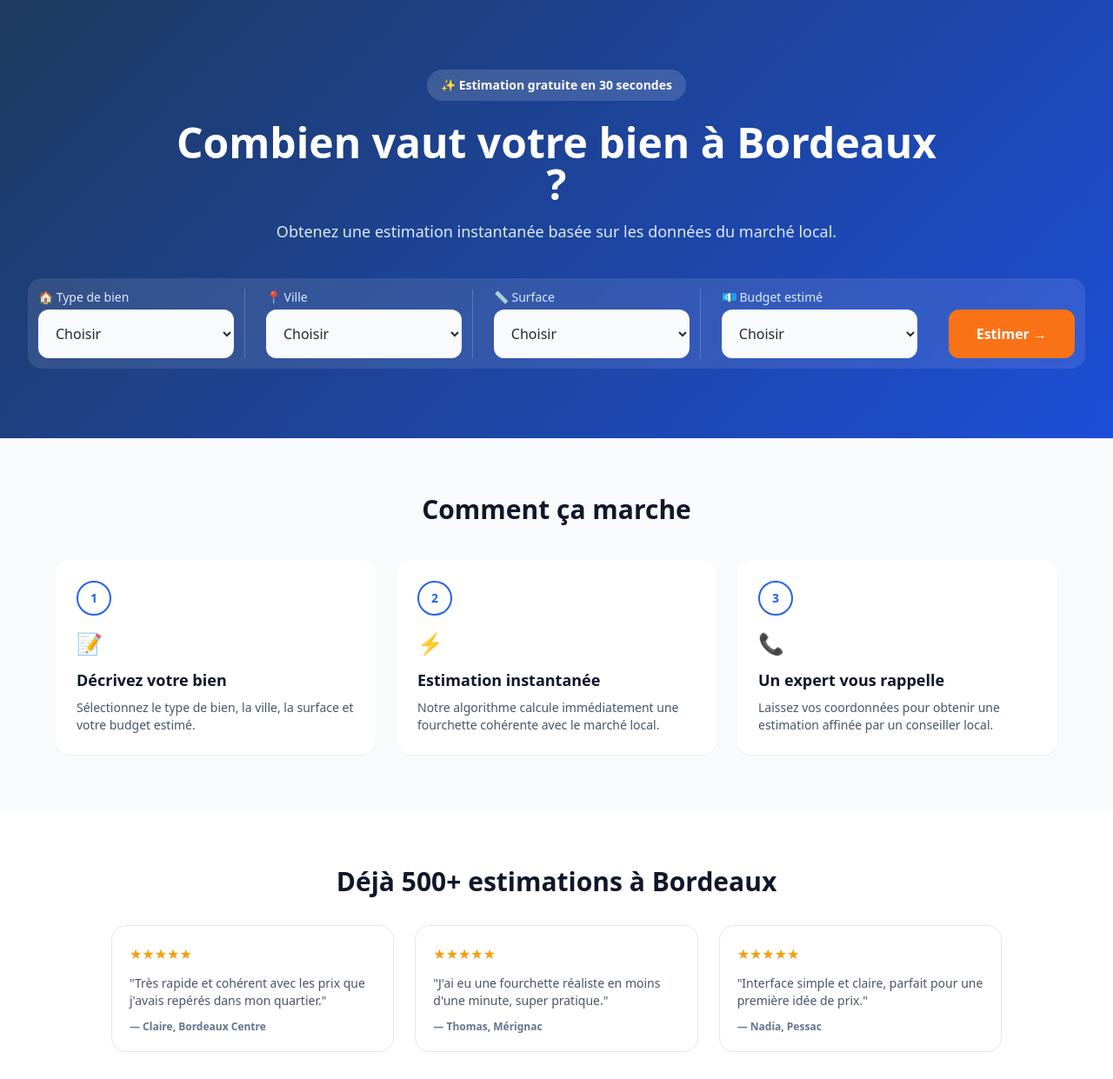
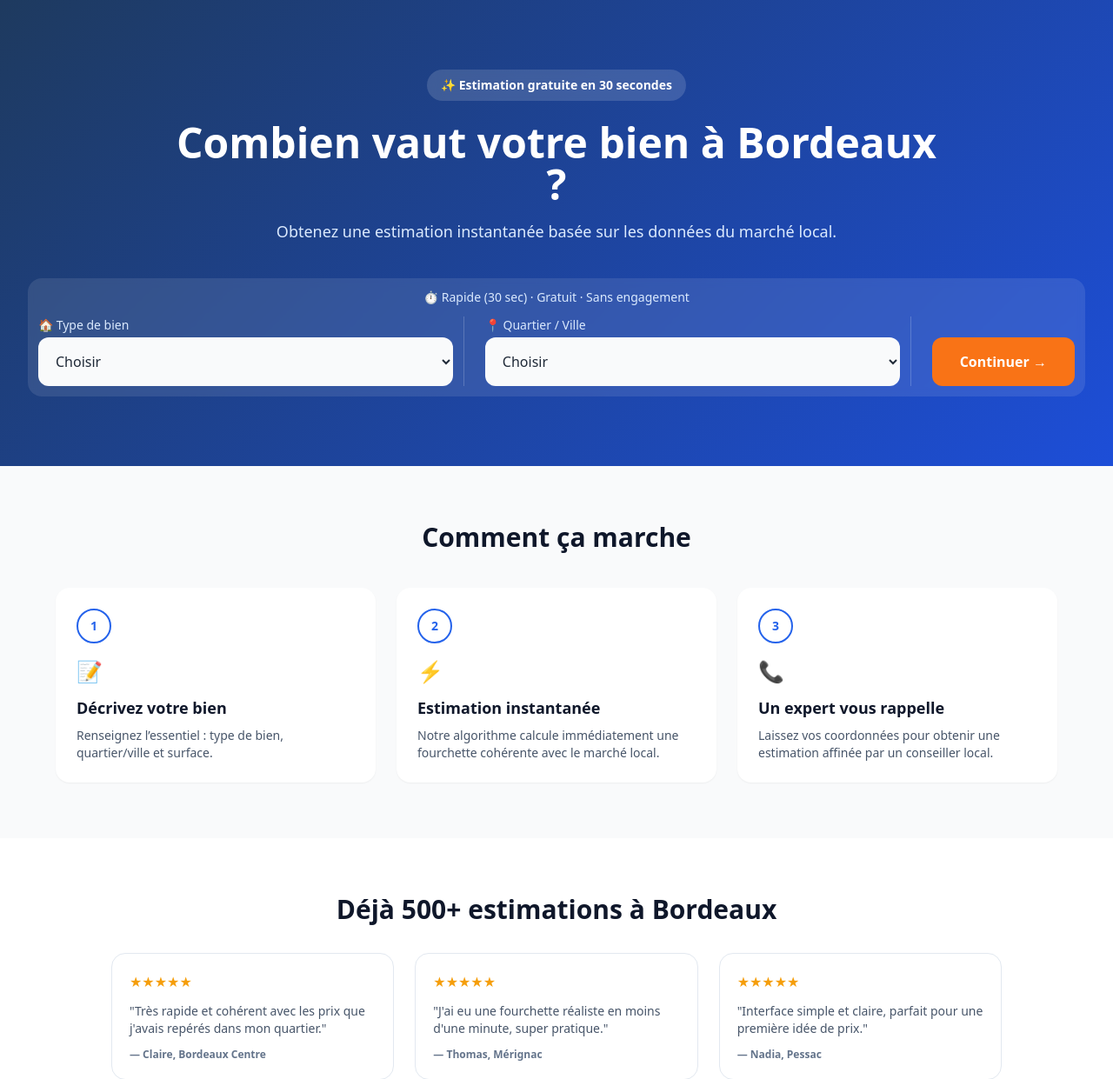
Before and after one commit to olimcfly/estimation-immobilier-bordeaux, a PHP site: page / in a window 1280 px wide. Shown: the top 1241 px of the page at 87% size. Run offline with PHP 8.4, Linux system fonts and the light colour scheme; some libraries are stand-ins or nearby versions.

Commit message:
Optimise le formulaire d'estimation avec parcours progressif

```diff
--- a/api/estimation.php
+++ b/api/estimation.php
@@ -24,9 +24,9 @@ if ($_SERVER['REQUEST_METHOD'] !== 'POST') {
 $typeBien = trim((string) ($_POST['type_bien'] ?? ''));
 $ville = trim((string) ($_POST['ville'] ?? ''));
 $surfaceTranche = trim((string) ($_POST['surface_tranche'] ?? ''));
-$budgetTranche = trim((string) ($_POST['budget_tranche'] ?? ''));
+$budgetTranche = trim((string) ($_POST['budget_tranche'] ?? 'non_renseigne'));
 
-if ($typeBien === '' || $ville === '' || $surfaceTranche === '' || $budgetTranche === '') {
+if ($typeBien === '' || $ville === '' || $surfaceTranche === '') {
     jsonResponse([
         'success' => false,
         'message' => 'Merci de renseigner tous les champs.',
--- a/index.php
+++ b/index.php
@@ -65,7 +65,8 @@ if (!is_array($villes) || $villes === []) {
                 </div>
 
                 <form id="estimation-form" class="mt-10 rounded-2xl bg-white/10 p-3 backdrop-blur-sm">
-                    <div class="flex flex-col gap-3 lg:flex-row lg:items-stretch">
+                    <p class="mb-3 text-center text-sm font-medium text-blue-100">⏱️ Rapide (30 sec) · Gratuit · Sans engagement</p>
+                    <div id="estimation-step-1" class="flex flex-col gap-3 lg:flex-row lg:items-stretch">
                         <div class="w-full lg:flex-1 lg:pr-3 lg:border-r lg:border-white/20">
                             <label for="type_bien" class="mb-1 block text-sm font-medium text-blue-100">🏠 Type de bien</label>
                             <select id="type_bien" name="type_bien" required class="w-full rounded-xl border-0 bg-gray-50 px-4 py-4 text-gray-800 focus:outline-none focus:ring-2 focus:ring-blue-300">
@@ -78,7 +79,7 @@ if (!is_array($villes) || $villes === []) {
                         </div>
 
                         <div class="w-full lg:flex-1 lg:px-3 lg:border-r lg:border-white/20">
-                            <label for="ville" class="mb-1 block text-sm font-medium text-blue-100">📍 Ville</label>
+                            <label for="ville" class="mb-1 block text-sm font-medium text-blue-100">📍 Quartier / Ville</label>
                             <select id="ville" name="ville" required class="w-full rounded-xl border-0 bg-gray-50 px-4 py-4 text-gray-800 focus:outline-none focus:ring-2 focus:ring-blue-300">
                                 <option value="">Choisir</option>
                                 <?php foreach ($villes as $ville): ?>
@@ -87,7 +88,15 @@ if (!is_array($villes) || $villes === []) {
                             </select>
                         </div>
 
-                        <div class="w-full lg:flex-1 lg:px-3 lg:border-r lg:border-white/20">
+                        <div class="w-full lg:w-auto lg:pl-3">
+                            <label class="mb-1 hidden text-sm font-medium text-blue-100 lg:block">&nbsp;</label>
+                            <button id="estimation-step-next" type="button" class="h-[56px] w-full rounded-xl bg-orange-500 px-8 text-base font-bold text-white transition hover:bg-orange-600 focus:outline-none focus:ring-2 focus:ring-orange-300 lg:w-auto">
+                                Continuer →
+                            </button>
+                        </div>
+                    </div>
+                    <div id="estimation-step-2" class="hidden flex-col gap-3 lg:flex-row lg:items-stretch">
+                        <div class="w-full lg:flex-1 lg:pr-3 lg:border-r lg:border-white/20">
                             <label for="surface_tranche" class="mb-1 block text-sm font-medium text-blue-100">📏 Surface</label>
                             <select id="surface_tranche" name="surface_tranche" required class="w-full rounded-xl border-0 bg-gray-50 px-4 py-4 text-gray-800 focus:outline-none focus:ring-2 focus:ring-blue-300">
                                 <option value="">Choisir</option>
@@ -100,21 +109,17 @@ if (!is_array($villes) || $villes === []) {
                             </select>
                         </div>
 
-                        <div class="w-full lg:flex-1 lg:px-3">
-                            <label for="budget_tranche" class="mb-1 block text-sm font-medium text-blue-100">💶 Budget estimé</label>
-                            <select id="budget_tranche" name="budget_tranche" required class="w-full rounded-xl border-0 bg-gray-50 px-4 py-4 text-gray-800 focus:outline-none focus:ring-2 focus:ring-blue-300">
-                                <option value="">Choisir</option>
-                                <option value="lt150">&lt; 150 000 €</option>
-                                <option value="150_300">150k-300k €</option>
-                                <option value="300_500">300k-500k €</option>
-                                <option value="gt500">&gt; 500 000 €</option>
-                            </select>
+                        <div class="w-full lg:w-auto lg:pl-3">
+                            <label class="mb-1 hidden text-sm font-medium text-blue-100 lg:block">&nbsp;</label>
+                            <button id="estimation-step-back" type="button" class="h-[56px] w-full rounded-xl border border-white/60 bg-white/10 px-6 text-base font-bold text-white transition hover:bg-white/20 focus:outline-none focus:ring-2 focus:ring-blue-300 lg:w-auto">
+                                ← Retour
+                            </button>
                         </div>
 
                         <div class="w-full lg:w-auto lg:pl-3">
                             <label class="mb-1 hidden text-sm font-medium text-blue-100 lg:block">&nbsp;</label>
                             <button type="submit" class="h-[56px] w-full rounded-xl bg-orange-500 px-8 text-base font-bold text-white transition hover:bg-orange-600 focus:outline-none focus:ring-2 focus:ring-orange-300 lg:w-auto">
-                                Estimer →
+                                Obtenir mon estimation →
                             </button>
                         </div>
                     </div>
@@ -254,7 +259,7 @@ if (!is_array($villes) || $villes === []) {
                         <div class="mb-4 flex h-10 w-10 items-center justify-center rounded-full border-2 border-blue-600 text-sm font-bold text-blue-600">1</div>
                         <p class="text-2xl">📝</p>
                         <h3 class="mt-3 text-lg font-semibold">Décrivez votre bien</h3>
-                        <p class="mt-2 text-sm text-slate-600">Sélectionnez le type de bien, la ville, la surface et votre budget estimé.</p>
+                        <p class="mt-2 text-sm text-slate-600">Renseignez l’essentiel : type de bien, quartier/ville et surface.</p>
                     </article>
                     <article class="rounded-2xl bg-white p-6 shadow-sm">
                         <div class="mb-4 flex h-10 w-10 items-center justify-center rounded-full border-2 border-blue-600 text-sm font-bold text-blue-600">2</div>
@@ -303,6 +308,10 @@ if (!is_array($villes) || $villes === []) {
 
     <script>
         const form = document.getElementById('estimation-form');
+        const estimationStep1 = document.getElementById('estimation-step-1');
+        const estimationStep2 = document.getElementById('estimation-step-2');
+        const estimationStepNext = document.getElementById('estimation-step-next');
+        const estimationStepBack = document.getElementById('estimation-step-back');
         const feedback = document.getElementById('form-feedback');
         const resultSection = document.getElementById('result-section');
         const recap = document.getElementById('result-recap');
@@ -326,9 +335,13 @@ if (!is_array($villes) || $villes === []) {
         const raison = document.getElementById('raison');
         const budgetBant = document.getElementById('budget_bant');
         const delai = document.getElementById('delai');
+        const typeBienInput = document.getElementById('type_bien');
+        const villeInput = document.getElementById('ville');
+        const surfaceInput = document.getElementById('surface_tranche');
         const emailRadios = [...projetPills.querySelectorAll('input[type="radio"]')];
         const methodeRadios = [...methodePills.querySelectorAll('input[type="radio"]')];
         let wizardStep = 0;
+        let estimationStep = 1;
 
         let latestEstimation = null;
 
@@ -342,6 +355,13 @@ if (!is_array($villes) || $villes === []) {
         };
 
         const formatPrice = (value) => new Intl.NumberFormat('fr-FR').format(Math.round(value)) + ' €';
+        const setEstimationStep = (step) => {
+            estimationStep = Math.max(1, Math.min(2, step));
+            estimationStep1.classList.toggle('hidden', estimationStep !== 1);
+            estimationStep1.classList.toggle('flex', estimationStep === 1);
+            estimationStep2.classList.toggle('hidden', estimationStep !== 2);
+            estimationStep2.classList.toggle('flex', estimationStep === 2);
+        };
         const setWizardStep = (step) => {
             wizardStep = Math.max(0, Math.min(6, step));
             wizardTrack.style.transform = `translateX(-${wizardStep * 100}%)`;
@@ -350,6 +370,22 @@ if (!is_array($villes) || $villes === []) {
                 dot.classList.toggle('bg-slate-300', index > wizardStep);
             });
         };
+
+        estimationStepNext.addEventListener('click', () => {
+            if (typeBienInput.value === '' || villeInput.value === '') {
+                if (typeBienInput.value === '') {
+                    typeBienInput.reportValidity();
+                } else {
+                    villeInput.reportValidity();
+                }
+                return;
+            }
+            setEstimationStep(2);
+        });
+
+        estimationStepBack.addEventListener('click', () => {
+            setEstimationStep(1);
+        });
 
         projetPills.addEventListener('change', (event) => {
             const target = event.target;
@@ -432,6 +468,14 @@ if (!is_array($villes) || $villes === []) {
 
         form.addEventListener('submit', async (event) => {
             event.preventDefault();
+            if (estimationStep === 1) {
+                setEstimationStep(2);
+                return;
+            }
+            if (surfaceInput.value === '') {
+                surfaceInput.reportValidity();
+                return;
+            }
             feedback.classList.add('hidden');
             feedback.textContent = '';
             contactFeedback.classList.add('hidden');
@@ -539,6 +583,7 @@ if (!is_array($villes) || $villes === []) {
                 budgetBant.value = '';
                 delai.value = '';
                 setWizardStep(0);
+                setEstimationStep(1);
             } catch (error) {
                 contactFeedback.className = 'rounded-xl border border-red-200 bg-red-50 px-4 py-3 text-sm font-semibold text-red-700';
                 contactFeedback.textContent = error.message || 'Le service est momentanément indisponible.';
@@ -559,6 +604,7 @@ if (!is_array($villes) || $villes === []) {
             raison.value = '';
             budgetBant.value = '';
             delai.value = '';
+            setEstimationStep(1);
             setWizardStep(0);
             contactFeedback.classList.add('hidden');
             contactFeedback.textContent = '';
```
